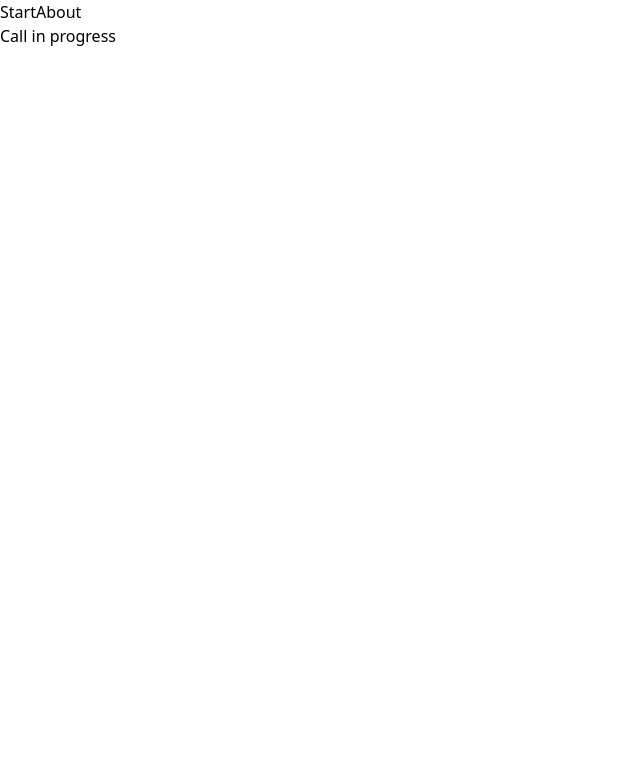
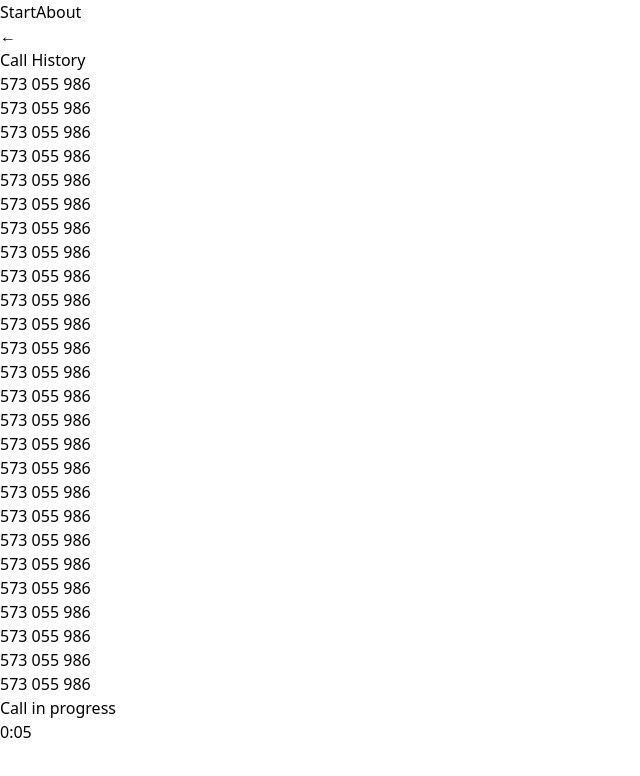
Before and after one commit to jakub-lesniewski/web-apps-workshop, a Vue app in the folder frontend/: page /connected in a window 1280 px wide. Shown: the top 776 px of the page, without its empty margins (0-640 px from the left). Built offline with nearby package versions, Linux system fonts and the light colour scheme; no server answers.

Commit message:
added static call history component

```diff
--- a/frontend/index.html
+++ b/frontend/index.html
@@ -6,7 +6,7 @@
     <meta name="viewport" content="width=device-width, initial-scale=1.0" />
     <title>web-dev-workshops</title>
   </head>
-  <body>
+  <body class="overflow-hidden">
     <div id="app"></div>
     <script type="module" src="/src/main.js"></script>
   </body>
--- a/frontend/src/App.vue
+++ b/frontend/src/App.vue
@@ -1,12 +1,23 @@
 <template>
   <div>
-    <nav class="flex justify-center gap-10 border p-5">
-      <router-link to="/">Start</router-link>
-      <router-link to="/about">About</router-link>
-    </nav>
+    <Navbar />
+    <CallHistory />
 
     <main class="flex h-screen items-center justify-center">
       <router-view />
     </main>
   </div>
 </template>
+
+<script>
+import Navbar from "./components/Navbar.vue";
+import CallHistory from "./components/CallHistory.vue";
+
+export default {
+  name: "App",
+  components: {
+    Navbar,
+    CallHistory,
+  },
+};
+</script>
--- /dev/null
+++ b/frontend/src/components/CallHistory.vue
@@ -0,0 +1,49 @@
+<template>
+  <div
+    class="fixed -right-52 top-1/4 flex cursor-default items-center transition-transform duration-300 ease-in-out hover:-translate-x-52"
+  >
+    <div class="border border-r-0 p-5 text-2xl">&larr;</div>
+    <div class="border p-5">
+      <h1 class="text-center text-xl font-semibold tracking-wider">
+        Call History
+      </h1>
+
+      <ul
+        class="mt-5 flex max-h-64 w-40 cursor-pointer flex-col items-center overflow-y-auto border-t text-lg"
+      >
+        <li class="border p-1">573 055 986</li>
+        <li class="border p-1">573 055 986</li>
+        <li class="border p-1">573 055 986</li>
+        <li class="border p-1">573 055 986</li>
+        <li class="border p-1">573 055 986</li>
+        <li class="border p-1">573 055 986</li>
+        <li class="border p-1">573 055 986</li>
+        <li class="border p-1">573 055 986</li>
+        <li class="border p-1">573 055 986</li>
+        <li class="border p-1">573 055 986</li>
+        <li class="border p-1">573 055 986</li>
+        <li class="border p-1">573 055 986</li>
+        <li class="border p-1">573 055 986</li>
+        <li class="border p-1">573 055 986</li>
+        <li class="border p-1">573 055 986</li>
+        <li class="border p-1">573 055 986</li>
+        <li class="border p-1">573 055 986</li>
+        <li class="border p-1">573 055 986</li>
+        <li class="border p-1">573 055 986</li>
+        <li class="border p-1">573 055 986</li>
+        <li class="border p-1">573 055 986</li>
+        <li class="border p-1">573 055 986</li>
+        <li class="border p-1">573 055 986</li>
+        <li class="border p-1">573 055 986</li>
+        <li class="border p-1">573 055 986</li>
+        <li class="border p-1">573 055 986</li>
+      </ul>
+    </div>
+  </div>
+</template>
+
+<script>
+export default {
+  name: "CallHistory",
+};
+</script>
--- /dev/null
+++ b/frontend/src/components/Navbar.vue
@@ -0,0 +1,12 @@
+<template>
+  <nav class="fixed flex w-screen justify-center gap-10 border p-3 text-xl">
+    <router-link to="/">Start</router-link>
+    <router-link to="/about">About</router-link>
+  </nav>
+</template>
+
+<script>
+export default {
+  name: "Navbar",
+};
+</script>
--- a/frontend/src/views/Connected.vue
+++ b/frontend/src/views/Connected.vue
@@ -1,5 +1,37 @@
 <template>
-  <div>
+  <div class="flex flex-col items-center gap-4">
     <h1 class="text-3xl">Call in progress</h1>
+    <p class="text-4xl">{{ timer }}</p>
   </div>
 </template>
+
+<script>
+export default {
+  data() {
+    return {
+      startTime: new Date().getTime(),
+      timerInterval: null,
+      elapsedTime: 0,
+    };
+  },
+  computed: {
+    timer() {
+      const seconds = Math.floor(this.elapsedTime / 1000);
+      const minutes = Math.floor(seconds / 60);
+      const remainingSeconds = seconds % 60;
+
+      return `${minutes}:${
+        remainingSeconds < 10 ? "0" : ""
+      }${remainingSeconds}`;
+    },
+  },
+  mounted() {
+    this.timerInterval = setInterval(() => {
+      this.elapsedTime = new Date().getTime() - this.startTime;
+    }, 1000);
+  },
+  beforeDestroy() {
+    clearInterval(this.timerInterval);
+  },
+};
+</script>
--- a/frontend/src/views/Start.vue
+++ b/frontend/src/views/Start.vue
@@ -4,6 +4,7 @@
     <input
       v-model="number"
       id="form-number"
+      ref="phoneNumberInput"
       placeholder="phone number"
       class="border p-2 pl-3 focus:outline-none focus:ring-1 focus:ring-black"
     />
@@ -35,15 +36,16 @@ export default {
     async call() {
       event.preventDefault();
 
-      switch (true) {
-        case !isPhoneNumber(this.number):
+      if (!isPhoneNumber(this.number)) {
         this.errorMessage = "Incorrect number format!";
-          break;
-        case isRootNumber(this.number):
-          this.errorMessage = "Cannot call the root number!";
-          break;
-        default:
-          this.errorMessage = "";
+
+        return;
+      }
+      if (isRootNumber(this.number)) {
+        this.errorMessage = "Cannot call root number";
+
+        return;
+      }
 
       let responseStream = await fetch("http://localhost:3000/call/", {
         method: "POST",
@@ -54,13 +56,11 @@ export default {
       });
 
       let response = await responseStream.json();
-          this.$router.push({
-            name: "ringing",
-            params: { callsId: response.id },
-          });
-          break;
-      }
+      this.$router.push({ name: "ringing", params: { callsId: response.id } });
     },
+  },
+  mounted() {
+    this.$refs.phoneNumberInput.focus();
   },
 };
 </script>
```
Lines whose indentation alone changed are shown as unchanged.
